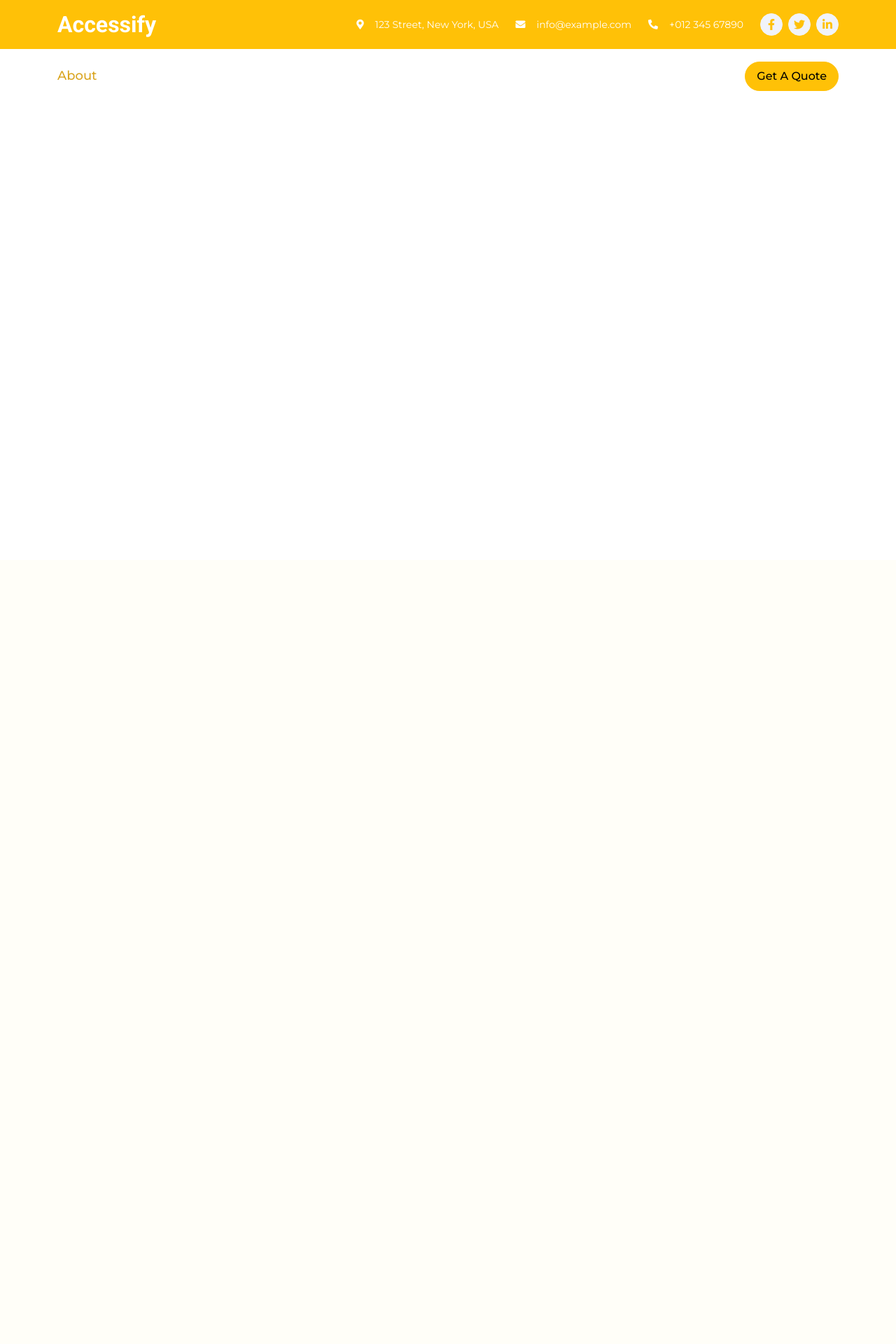
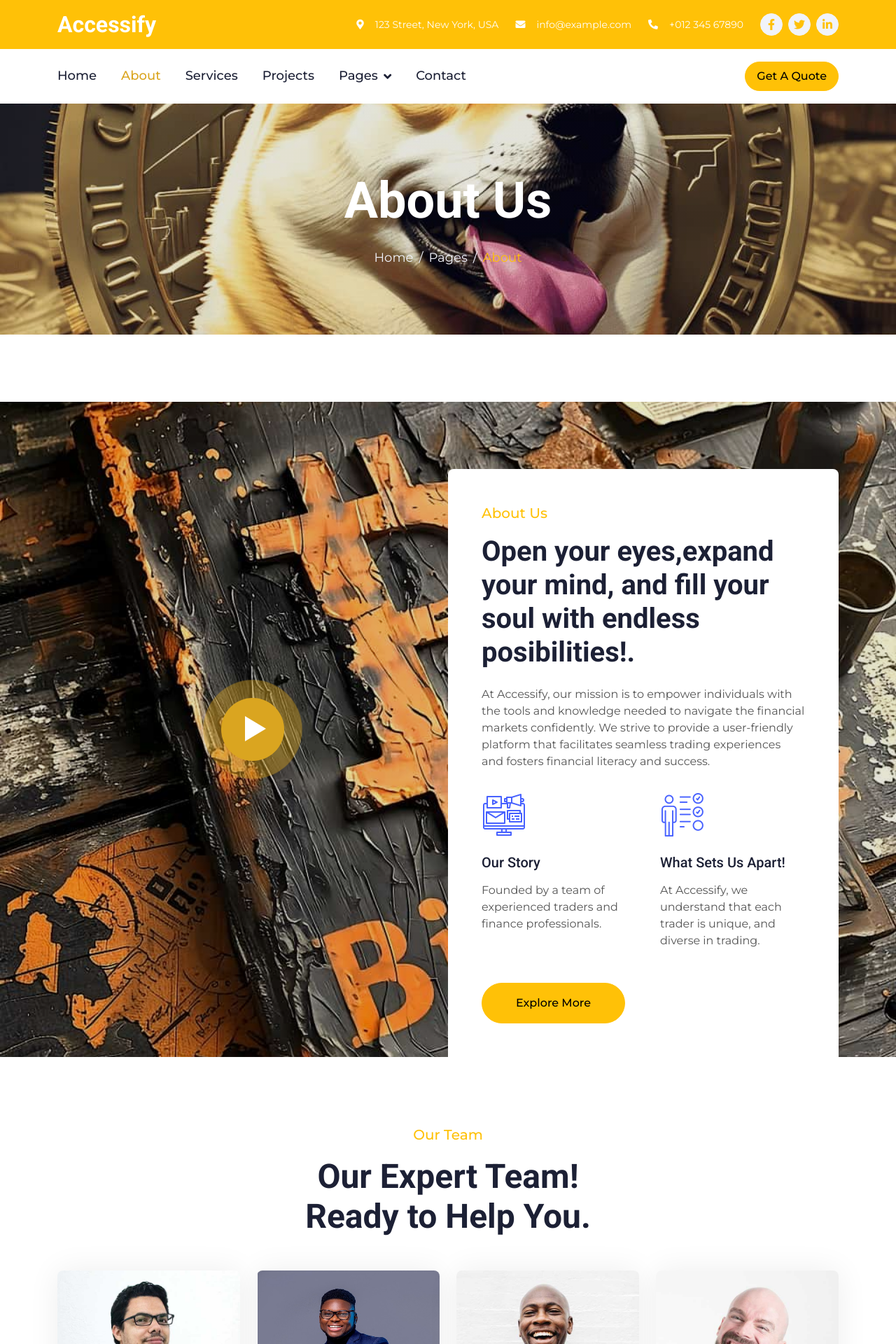
Before and after one commit to sholyjay/My-page, a PHP site: page /about.html in a window 1280 px wide. Shown: the top 1920 px of the page at 70% size. Before the commit the page ends 130 px from the top, so only its background shows below. Run offline with PHP 8.4, Linux system fonts and the light colour scheme; some libraries are stand-ins or nearby versions.

Commit message:
about.html

```diff
--- a/about.html
+++ b/about.html
@@ -73,7 +73,21 @@
                 </button>
                 <div class="collapse navbar-collapse" id="navbarCollapse">
                     <div class="navbar-nav">
+                        <a href="index.html" class="nav-item nav-link">Home</a>
                         <a href="about.html" class="nav-item nav-link active">About</a>
+                        <a href="service.html" class="nav-item nav-link">Services</a>
+                        <a href="project.html" class="nav-item nav-link">Projects</a>
+                        <div class="nav-item dropdown">
+                            <a href="#" class="nav-link dropdown-toggle" data-bs-toggle="dropdown">Pages</a>
+                            <div class="dropdown-menu bg-light rounded-0 rounded-bottom m-0">
+                                <a href="feature.html" class="dropdown-item">Features</a>
+                                <a href="team.html" class="dropdown-item">Our Team</a>
+                                <a href="testimonial.html" class="dropdown-item">Testimonial</a>
+                                <a href="quote.html" class="dropdown-item">Quotation</a>
+                                <a href="404.html" class="dropdown-item">404 Page</a>
+                            </div>
+                        </div>
+                        <a href="contact.html" class="nav-item nav-link">Contact</a>
                     </div>
                     <div class="ms-auto d-none d-lg-block">
                         <a href="" class="btn btn-warning rounded-pill py-2 px-3">Get A Quote</a>
@@ -83,6 +97,212 @@
         </div>
     </div>
     <!-- Navbar End -->
+
+    <!-- Page Header Start -->
+    <div class="container-fluid page-header py-5 mb-5 wow fadeIn" data-wow-delay="0.1s">
+        <div class="container text-center py-5">
+            <h1 class="display-2 text-white mb-4 animated slideInDown">About Us</h1>
+            <nav aria-label="breadcrumb animated slideInDown">
+                <ol class="breadcrumb justify-content-center mb-0">
+                    <li class="breadcrumb-item"><a href="#">Home</a></li>
+                    <li class="breadcrumb-item"><a href="#">Pages</a></li>
+                    <li class="breadcrumb-item text-warning" aria-current="page">About</li>
+                </ol>
+            </nav>
+        </div>
+    </div>
+    <!-- Page Header End -->
+
+    <!-- About Start -->
+    <div class="container-xxl about mb-5" style="margin-top: 6rem;">
+        <div class="container">
+            <div class="row g-0">
+                <div class="col-lg-6">
+                    <div class="h-100 d-flex align-items-center justify-content-center" style="min-height: 300px;">
+                        <button type="button" class="btn-play" data-bs-toggle="modal"
+                            data-src="https://www.youtube.com/embed/DWRcNpR6Kdc" data-bs-target="#videoModal">
+                            <span></span>
+                        </button>
+                    </div>
+                </div>
+                <div class="col-lg-6 pt-lg-5 wow fadeIn" data-wow-delay="0.5s">
+                    <div class="bg-white rounded-top p-5 mt-lg-5">
+                        <p class="fs-5 fw-medium text-warning">About Us</p>
+                        <h1 class="display-6 mb-4">Open your eyes,expand your mind, and fill your soul with endless posibilities!.</h1>
+                        <p class="mb-4">At Accessify, our mission is to empower individuals with the tools and knowledge needed to navigate the financial markets confidently. We strive to provide a user-friendly platform that facilitates seamless trading experiences and fosters financial literacy and success.</p>
+                        <div class="row g-5 pt-2 mb-5">
+                            <div class="col-sm-6">
+                                <img class="img-fluid mb-4" src="img/icon/icon-5.png" alt="">
+                                <h5 class="mb-3">Our Story</h5>
+                                <span>Founded by a team of experienced traders and finance professionals.</span>
+                            </div>
+                            <div class="col-sm-6">
+                                <img class="img-fluid mb-4" src="img/icon/icon-2.png" alt="">
+                                <h5 class="mb-3">What Sets Us Apart!</h5>
+                                <span>At Accessify, we understand that each trader is unique, and diverse in trading.</span>
+                            </div>
+                        </div>
+                        <a class="btn btn-warning rounded-pill py-3 px-5" href="">Explore More</a>
+                    </div>
+                </div>
+            </div>
+        </div>
+    </div>
+    <!-- About End -->
+
+    <!-- Video Modal Start -->
+    <div class="modal modal-video fade" id="videoModal" tabindex="-1" aria-labelledby="exampleModalLabel" aria-hidden="true">
+        <div class="modal-dialog">
+            <div class="modal-content rounded-0">
+                <div class="modal-header">
+                    <h3 class="modal-title" id="exampleModalLabel">Youtube Video</h3>
+                    <button type="button" class="btn-close" data-bs-dismiss="modal" aria-label="Close"></button>
+                </div>
+                <div class="modal-body">
+                    <!-- 16:9 aspect ratio -->
+                    <div class="ratio ratio-16x9">
+                        <iframe class="embed-responsive-item" src="" id="video" allowfullscreen allowscriptaccess="always"
+                            allow="autoplay"></iframe>
+                    </div>
+                </div>
+            </div>
+        </div>
+    </div>
+    <!-- Video Modal End -->
+
+
+    <!-- Team Start -->
+    <div class="container-xxl py-5">
+        <div class="container">
+            <div class="text-center mx-auto wow fadeInUp" data-wow-delay="0.1s" style="max-width: 500px;">
+                <p class="fs-5 fw-medium text-warning">Our Team</p>
+                <h1 class="display-5 mb-5">Our Expert Team! Ready to Help You.</h1>
+            </div>
+            <div class="row g-4">
+                <div class="col-lg-3 col-md-6 wow fadeInUp" data-wow-delay="0.1s">
+                    <div class="team-item rounded overflow-hidden pb-4">
+                        <img class="img-fluid mb-4" src="img/team-1.jpg" alt="">
+                        <h5>Olakanmi Sola Alade</h5>
+                        <span class="text-warning">Founder & CEO</span>
+                        <ul class="team-social">
+                            <li><a class="btn btn-square" href=""><i class="fab fa-facebook-f"></i></a></li>
+                            <li><a class="btn btn-square" href=""><i class="fab fa-twitter"></i></a></li>
+                            <li><a class="btn btn-square" href=""><i class="fab fa-instagram"></i></a></li>
+                            <li><a class="btn btn-square" href=""><i class="fab fa-linkedin-in"></i></a></li>
+                        </ul>
+                    </div>
+                </div>
+                <div class="col-lg-3 col-md-6 wow fadeInUp" data-wow-delay="0.3s">
+                    <div class="team-item rounded overflow-hidden pb-4">
+                        <img class="img-fluid mb-4 dig" src="img/paul1.JPG" alt="paul1">
+                        <h5>Paul-Mark Eroma</h5>
+                        <span class="text-warning">Co Founder</span>
+                        <ul class="team-social">
+                            <li><a class="btn btn-square" href=""><i class="fab fa-facebook-f"></i></a></li>
+                            <li><a class="btn btn-square" href=""><i class="fab fa-twitter"></i></a></li>
+                            <li><a class="btn btn-square" href=""><i class="fab fa-instagram"></i></a></li>
+                            <li><a class="btn btn-square" href=""><i class="fab fa-linkedin-in"></i></a></li>
+                        </ul>
+                    </div>
+                </div>
+                <div class="col-lg-3 col-md-6 wow fadeInUp" data-wow-delay="0.5s">
+                    <div class="team-item rounded overflow-hidden pb-4">
+                        <img class="img-fluid mb-4" src="img/team-3.jpg" alt="">
+                        <h5>Olakanmi Tunji Jamiu</h5>
+                        <span class="text-warning">Executive Manager</span>
+                        <ul class="team-social">
+                            <li><a class="btn btn-square" href=""><i class="fab fa-facebook-f"></i></a></li>
+                            <li><a class="btn btn-square" href=""><i class="fab fa-twitter"></i></a></li>
+                            <li><a class="btn btn-square" href=""><i class="fab fa-instagram"></i></a></li>
+                            <li><a class="btn btn-square" href=""><i class="fab fa-linkedin-in"></i></a></li>
+                        </ul>
+                    </div>
+                </div>
+                <div class="col-lg-3 col-md-6 wow fadeInUp" data-wow-delay="0.7s">
+                    <div class="team-item rounded overflow-hidden pb-4">
+                        <img class="img-fluid mb-4" src="img/team-4.jpg" alt="">
+                        <h5>Olakanmi Odetayo Faruq</h5>
+                        <span class="text-warning">Digital Marketer</span>
+                        <ul class="team-social">
+                            <li><a class="btn btn-square" href=""><i class="fab fa-facebook-f"></i></a></li>
+                            <li><a class="btn btn-square" href=""><i class="fab fa-twitter"></i></a></li>
+                            <li><a class="btn btn-square" href=""><i class="fab fa-instagram"></i></a></li>
+                            <li><a class="btn btn-square" href=""><i class="fab fa-linkedin-in"></i></a></li>
+                        </ul>
+                    </div>
+                </div>
+            </div>
+        </div>
+    </div>
+    <!-- Team End -->
+
+
+    <!-- Footer Start -->
+    <div class="container-fluid bg-warning footer mt-5 py-5 wow fadeIn" data-wow-delay="0.1s">
+        <div class="container py-5">
+            <div class="row g-5">
+                <div class="col-lg-3 col-md-6">
+                    <h4 class="text-white mb-4">Our Office</h4>
+                    <p class="mb-2"><i class="fa fa-map-marker-alt me-3"></i>3A, Akinlade Street Alekuwodo Osogbo.</p>
+                    <p class="mb-2"><i class="fa fa-phone-alt me-3"></i>+234 805 876 9488</p>
+                    <p class="mb-2"><i class="fa fa-envelope me-3"></i>olakanmisola042@gmail</p>
+                    <div class="d-flex pt-3">
+                        <a class="btn btn-square btn-light rounded-circle me-2" href=""><i class="fab fa-twitter"></i></a>
+                        <a class="btn btn-square btn-light rounded-circle me-2" href=""><i class="fab fa-facebook-f"></i></a>
+                        <a class="btn btn-square btn-light rounded-circle me-2" href=""><i class="fab fa-youtube"></i></a>
+                        <a class="btn btn-square btn-light rounded-circle me-2" href=""><i class="fab fa-linkedin-in"></i></a>
+                    </div>
+                </div>
+                <div class="col-lg-3 col-md-6">
+                    <h4 class="text-white mb-4">Quick Links</h4>
+                    <a class="btn btn-link" href="">About Us</a>
+                    <a class="btn btn-link" href="">Contact Us</a>
+                    <a class="btn btn-link" href="">Our Services</a>
+                    <a class="btn btn-link" href="">Terms & Condition</a>
+                    <a class="btn btn-link" href="">Support</a>
+                </div>
+                <div class="col-lg-3 col-md-6">
+                    <h4 class="text-white mb-4">Business Hours</h4>
+                    <p class="mb-1">Monday - Friday</p>
+                    <h6 class="text-light">09:00 am - 07:00 pm</h6>
+                    <p class="mb-1">Saturday</p>
+                    <h6 class="text-light">09:00 am - 12:00 pm</h6>
+                    <p class="mb-1">Sunday</p>
+                    <h6 class="text-light">Closed</h6>
+                </div>
+                <div class="col-lg-3 col-md-6">
+                    <h4 class="text-white mb-4">Newsletter</h4>
+                    <p>Stay ahead of the curve with our latest market insights and trading tips.Subscribe now for exclusive updates delivered straight to your inbox!</p>
+                    <div class="position-relative w-100">
+                        <input class="form-control bg-transparent w-100 py-3 ps-4 pe-5" type="text" placeholder="Your email">
+                        <button type="button" class="btn btn-light py-2 position-absolute top-0 end-0 mt-2 me-2">SignUp</button>
+                    </div>
+                </div>
+            </div>
+        </div>
+    </div>
+    <!-- Footer End -->
+
+
+    <!-- Copyright Start -->
+    <div class="container-fluid copyright py-4">
+        <div class="container">
+            <div class="row">
+                <div class="col-md-6 text-center text-md-start mb-3 mb-md-0">
+                    &copy; <a class="fw-medium text-light" href="#">Accessify</a>, All Right Reserved.
+                </div>
+                <div class="col-md-6 text-center text-md-end">
+
+                    Designed By <a class="fw-medium text-light" href="#">Olakanmi Sola Alade (Sholyjay).</a>
+                </div>
+            </div>
+        </div>
+    </div>
+    <!-- Copyright End -->
+
+
+    <!-- Back to Top -->
+    <a href="#" class="btn btn-lg btn-warning btn-lg-square rounded-circle back-to-top"><i class="bi bi-arrow-up"></i></a>
 
 
      <!-- JavaScript Libraries -->
--- a/css/style.css
+++ b/css/style.css
@@ -186,7 +186,7 @@
 }
 
 .page-header {
-    background: linear-gradient(rgba(0, 0, 0, .1), rgba(0, 0, 0, .1)), url(../img/carousel-1.jpg) center center no-repeat;
+    background: linear-gradient(rgba(0, 0, 0, .1), rgba(0, 0, 0, .1)), url(../img/Btc-dog.jpg) center center no-repeat;
     background-size: cover;
 }
 
```
Also changed, not shown: index.html (+9 -6 lines), img/uni.jpg (added).
